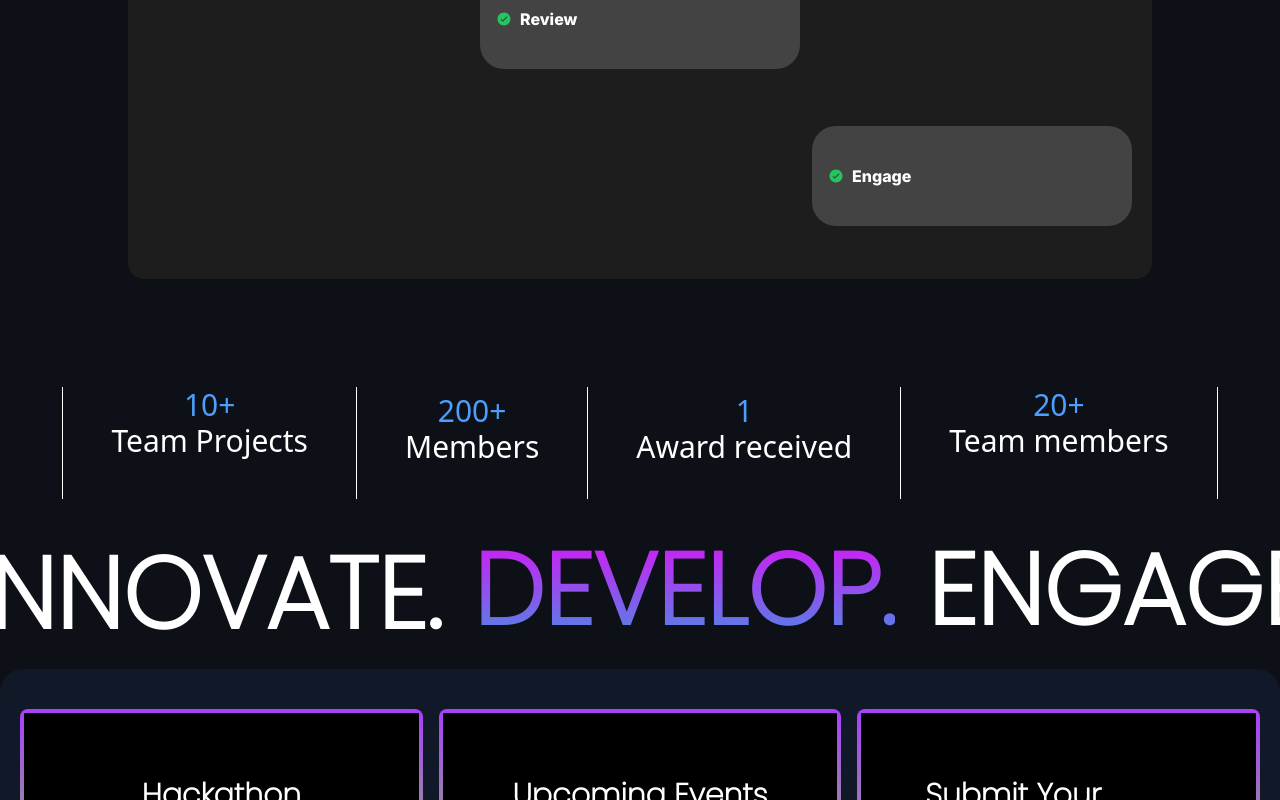
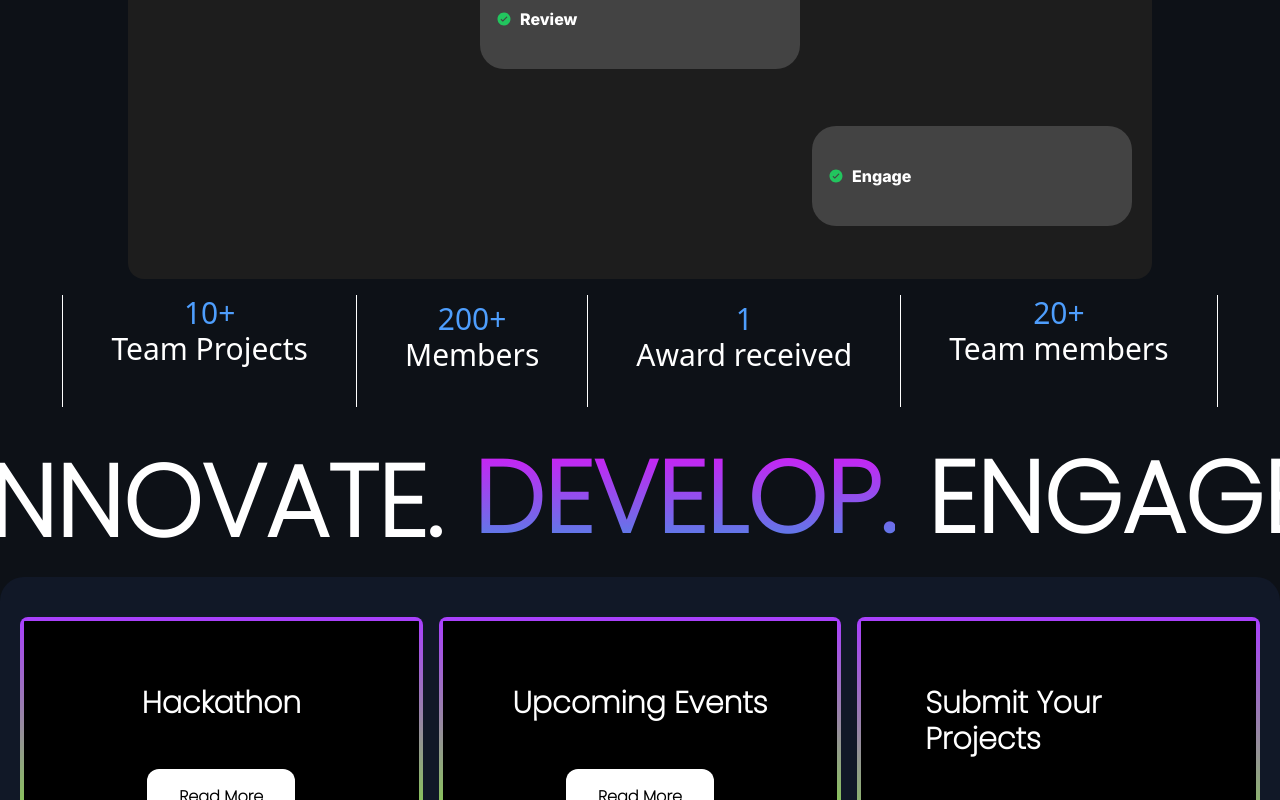
Before and after one commit to DevSoc-Asansol2023/DevSoc-Main, a React (Vite) app: page / in a window 1280 px wide. Shown: the part 1841-2641 px from the top of the page. Built offline with nearby package versions, Linux system fonts and the light colour scheme.

Commit message:
Committing local changes before pulling

```diff
--- a/src/main_page/build.jsx
+++ b/src/main_page/build.jsx
@@ -94,9 +94,9 @@ const CountingNumber = ({ endValue, displayText }) => {
 
 function Build() {
   return (
-    <div className="flex flex-col sm:mb-0 h-[100vh] md:max-h-[90vh]">
-      <div className="sm:flex justify-center items-start h-screen bg-[#0D1117] font-inter">
-        <div className="sm:w-[1024px] md:h-[500px] bg-[#1D1D1D] md:grid grid-cols-3 grid-rows-3 gap-1 p-4 relative rounded-2xl mb-0">
+    <div className="flex flex-col h-100">
+      <div className="sm:flex justify-center items-start h-100 bg-[#0D1117] font-inter">
+        <div className="sm:w-[1024px] md:h-[500px] bg-[#1D1D1D] md:grid grid-cols-3 grid-rows-3 gap-1 p-4 relative rounded-2xl mb-4">
           <div className="flex items-center justify-center sm:row-start-1 sm:col-start-1 mb-5">
             <AnimatedButton delay={100}>Build</AnimatedButton>
           </div>
@@ -112,7 +112,7 @@ function Build() {
         <div className="md:hidden flex w-full h-4"></div>
       </div>
 
-      <footer className="flex justify-center items-center text-center  sm:flex sm:flex-col md:flex md:flex-col md:items-center md:justify-start sm:justify-center  bg-[#0D1117] md:mt-0">
+      <div className="flex justify-center items-center text-center  sm:flex sm:flex-col md:flex md:flex-col md:items-center md:justify-start sm:justify-center bg-[#0D1117] md:mt-0">
         <div className="md:flex md:items-center md:mt-0">
           <div className="bg-white w-0 h-px md:w-px md:h-28 mx-2"></div>
           <span className="text-white flex flex-col justify-center text-3xl mb-10 sm:mx-10 sm:mt-0 mt-10">
@@ -134,7 +134,7 @@ function Build() {
           </span>
           <div className="bg-white w-0 h-px md:w-px md:h-28 mx-2"></div>
         </div>
-      </footer>
+      </div>
     </div>
   );
 }
```
